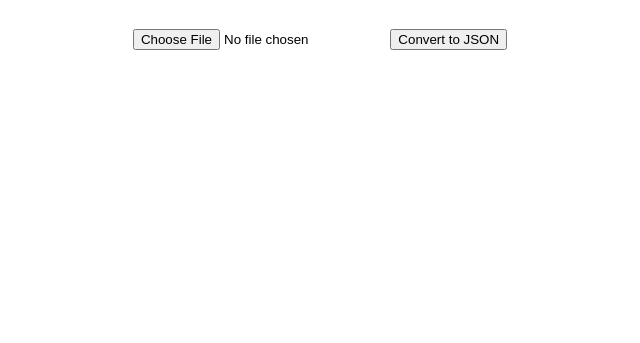
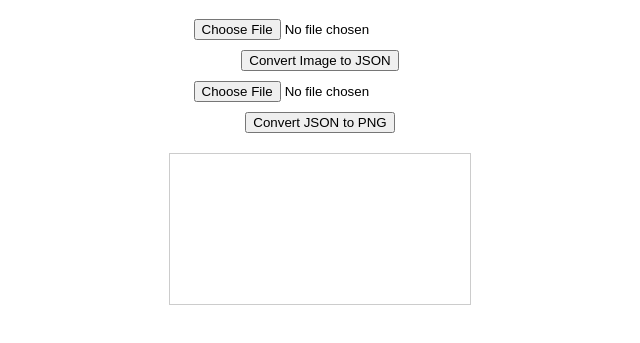
Before and after one commit to r0bertsm/Fffff, a plain HTML site: page index.html in a window 1280 px wide. Shown: the part 89-432 px from the top of the page, without its empty margins (320-960 px from the left). Drawn offline with Linux system fonts and the light colour scheme.

Commit message:
Update index.html

```diff
--- a/index.html
+++ b/index.html
@@ -3,20 +3,30 @@
 <head>
   <meta charset="UTF-8" />
   <meta name="viewport" content="width=device-width, initial-scale=1.0"/>
-  <title>Image to RGB JSON Converter</title>
+  <title>Image & JSON Converter</title>
   <style>
     body { font-family: Arial; text-align: center; padding: 20px; }
-    canvas { display: none; }
-    button { margin-top: 10px; }
+    canvas { margin-top: 20px; border: 1px solid #ccc; }
+    input, button { margin-top: 10px; display: block; margin-left: auto; margin-right: auto; }
   </style>
 </head>
 <body>
   <h1>Image to RGB JSON Converter</h1>
+
+  <!-- Image Upload and Convert -->
   <input type="file" id="imageInput" accept="image/*" />
-  <button onclick="processImage()">Convert to JSON</button>
+  <button onclick="processImage()">Convert Image to JSON</button>
+
+  <!-- JSON Upload and Convert -->
+  <input type="file" id="jsonInput" accept=".json" />
+  <button onclick="jsonToImage()">Convert JSON to PNG</button>
+
   <canvas id="canvas"></canvas>
 
   <script>
+    let lastImageWidth = 0;
+    let lastImageHeight = 0;
+
     function processImage() {
       const input = document.getElementById('imageInput');
       const file = input.files[0];
@@ -33,6 +43,8 @@
           const ctx = canvas.getContext('2d');
           canvas.width = img.width;
           canvas.height = img.height;
+          lastImageWidth = img.width;
+          lastImageHeight = img.height;
           ctx.drawImage(img, 0, 0);
 
           const imageData = ctx.getImageData(0, 0, img.width, img.height);
@@ -46,7 +58,12 @@
             rgbArray.push({ r, g, b });
           }
 
-          const jsonStr = JSON.stringify(rgbArray, null, 2);
+          const jsonStr = JSON.stringify({
+            width: img.width,
+            height: img.height,
+            data: rgbArray
+          }, null, 2);
+
           downloadJSON(jsonStr, 'image_rgb_data.json');
         };
         img.src = event.target.result;
@@ -63,6 +80,46 @@
       a.click();
       URL.revokeObjectURL(url);
     }
+
+    function jsonToImage() {
+      const input = document.getElementById('jsonInput');
+      const file = input.files[0];
+      if (!file) {
+        alert('Please upload a JSON file.');
+        return;
+      }
+
+      const reader = new FileReader();
+      reader.onload = function(event) {
+        const json = JSON.parse(event.target.result);
+        const { width, height, data } = json;
+        const canvas = document.getElementById('canvas');
+        const ctx = canvas.getContext('2d');
+        canvas.width = width;
+        canvas.height = height;
+
+        const imageData = ctx.createImageData(width, height);
+        for (let i = 0; i < data.length; i++) {
+          imageData.data[i * 4] = data[i].r;
+          imageData.data[i * 4 + 1] = data[i].g;
+          imageData.data[i * 4 + 2] = data[i].b;
+          imageData.data[i * 4 + 3] = 255; // alpha
+        }
+
+        ctx.putImageData(imageData, 0, 0);
+
+        // Option to download
+        const pngUrl = canvas.toDataURL("image/png");
+        const a = document.createElement('a');
+        a.href = pngUrl;
+        a.download = "reconstructed_image.png";
+        a.textContent = "Download PNG";
+        document.body.appendChild(a);
+        a.click();
+        document.body.removeChild(a);
+      };
+      reader.readAsText(file);
+    }
   </script>
 </body>
 </html>
```
